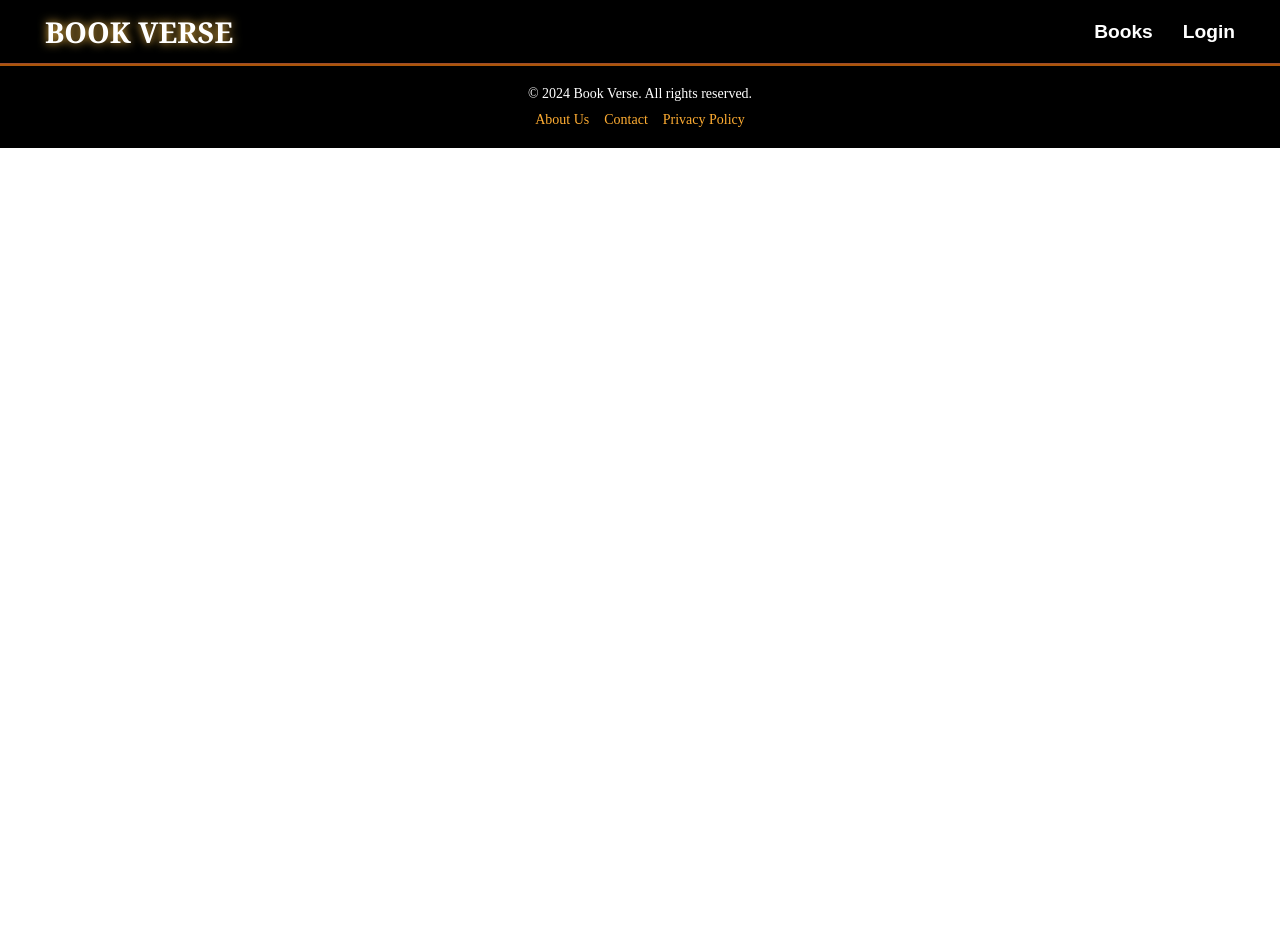
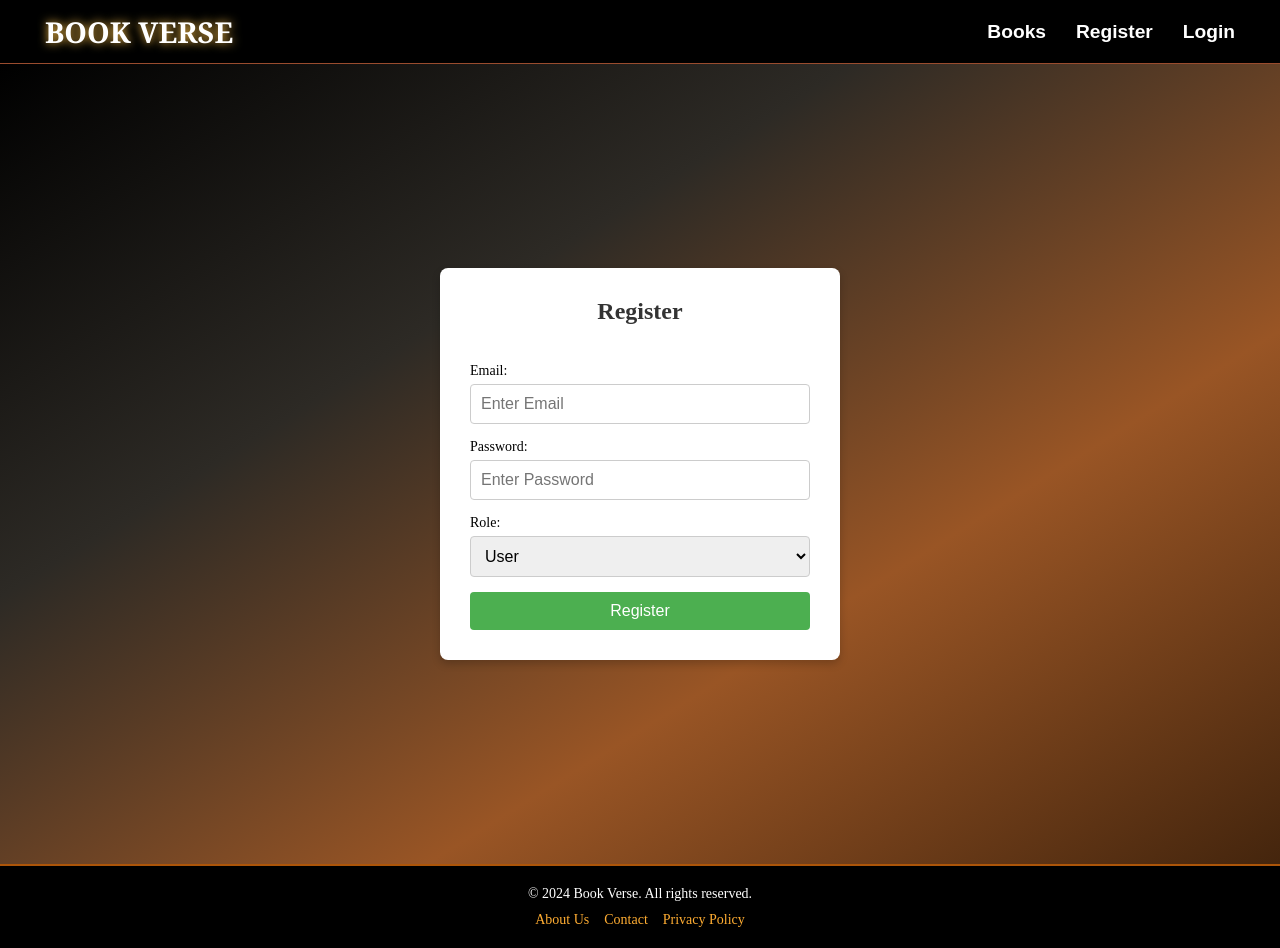
Before and after one commit to chas-academy/u09-fullstack-js-Chali96, a React (Vite) app in the folder frontend/: page /register in a window 1280 px wide. Before the commit the page ends 800 px from the top, so only its background shows below. Built offline with nearby package versions, Linux system fonts and the light colour scheme; no server answers.

Commit message:
register in app and navbar

```diff
--- a/frontend/src/App.jsx
+++ b/frontend/src/App.jsx
@@ -4,6 +4,7 @@ import Navbar from './components/Navbar'
 import Books from './components/Books'
 import Footer from './components/Footer'
 import Login from './components/Login'
+import Register from './components/Register'
 import Dashboard from './components/Dashboard'
 import AddStudent from './components/AddStudent'
 import { useState,useEffect } from 'react'
@@ -41,6 +42,7 @@ function App() {
       <Route path='/' element={<Home setRole={setRole}/>}/>
       <Route path='/books' element={<Books role={role}/>}/>
       <Route path='/login' element={<Login setRoleVar={setRole}/>}/>
+      <Route path='/register' element={<Register/>}/>
       <Route path='/dashboard' element={<Dashboard/>}/>
       <Route path='/addstudent' element={<AddStudent/>}/>
       <Route path='/addbook' element={<AddBook/>}/>
--- a/frontend/src/components/Navbar.jsx
+++ b/frontend/src/components/Navbar.jsx
@@ -9,6 +9,8 @@ const Navbar = ({role}) => {
       </div>
       <div className="navbar-right">
         <Link to="/books" className='navbar-link'>Books</Link>
+        <Link to="/register" className='navbar-link'>Register</Link>
+
         {role ==='admin' &&<>
             <Link to="/addbook" className='navbar-link'>Add Book</Link>
             <Link to="/addstudent" className='navbar-link'>Add Student</Link>
--- /dev/null
+++ b/frontend/src/components/Register.jsx
@@ -0,0 +1,78 @@
+import React, { useState } from 'react';
+import { useNavigate } from 'react-router-dom';
+import axios from 'axios';
+import '../css/Register.css';
+import { useSnackbar } from 'notistack';
+
+const Register = () => {
+  const [email, setEmail] = useState();
+  const [password, setPassword] = useState();
+const [role, setRole] = useState('user');
+  const navigate = useNavigate();
+  const { enqueueSnackbar } = useSnackbar();
+
+  axios.defaults.withCredentials = true;
+
+  const handleSubmit = () => {
+    // Define the data to be sent
+    const data = {
+      email,
+      password
+    };
+
+    axios.post('http://localhost:3001/signup', data)
+      .then((res) => {
+        // Hantera svaret från servern
+        if (res.data.success) {
+          enqueueSnackbar("Registration successful! Please log in.", { variant: "success" });
+          console.log("Registration successful");
+          navigate('/login');
+        } else {
+          enqueueSnackbar("An error occurred during registration.", { variant: "error" });
+        }
+      })
+      .catch((error) => {
+        // Hantera felet
+        console.error(error);
+        enqueueSnackbar("An error occurred during registration.", { variant: "error" });
+      });
+  };
+
+  return (
+    <div className="register_page">
+      <div className="register-container">
+        <h2 className="register-title">Register</h2><br />
+        <div className="form-group">
+          <label htmlFor="email">Email:</label>
+          <input
+            type="text"
+            placeholder="Enter Email"
+            onChange={(e) => setEmail(e.target.value)}
+          />
+        </div>
+        <div className="form-group">
+          <label htmlFor="password">Password:</label>
+          <input
+            type="password"
+            placeholder="Enter Password"
+            onChange={(e) => setPassword(e.target.value)}
+          />
+        </div>
+        <div className="form-group">
+          <label htmlFor="role">Role:</label>
+          <select
+            name="role"
+            id="role"
+            onChange={(e) => setRole(e.target.value)}
+          >
+            <option value="user">User</option>
+            <option value="admin">Admin</option>
+          </select>
+        </div>
+        <button className="btn-register" onClick={handleSubmit}>Register</button>
+      </div>
+    </div>
+  );
+};
+
+export default Register;
```
